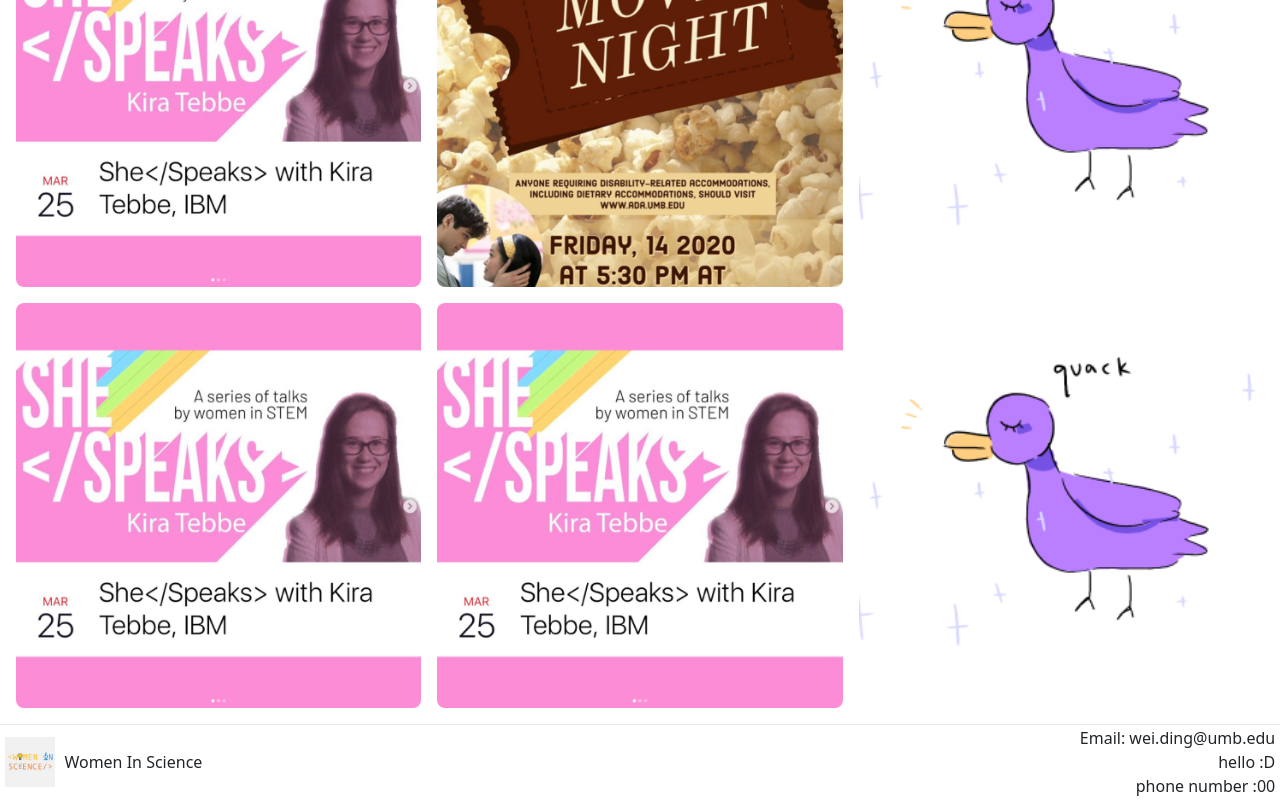
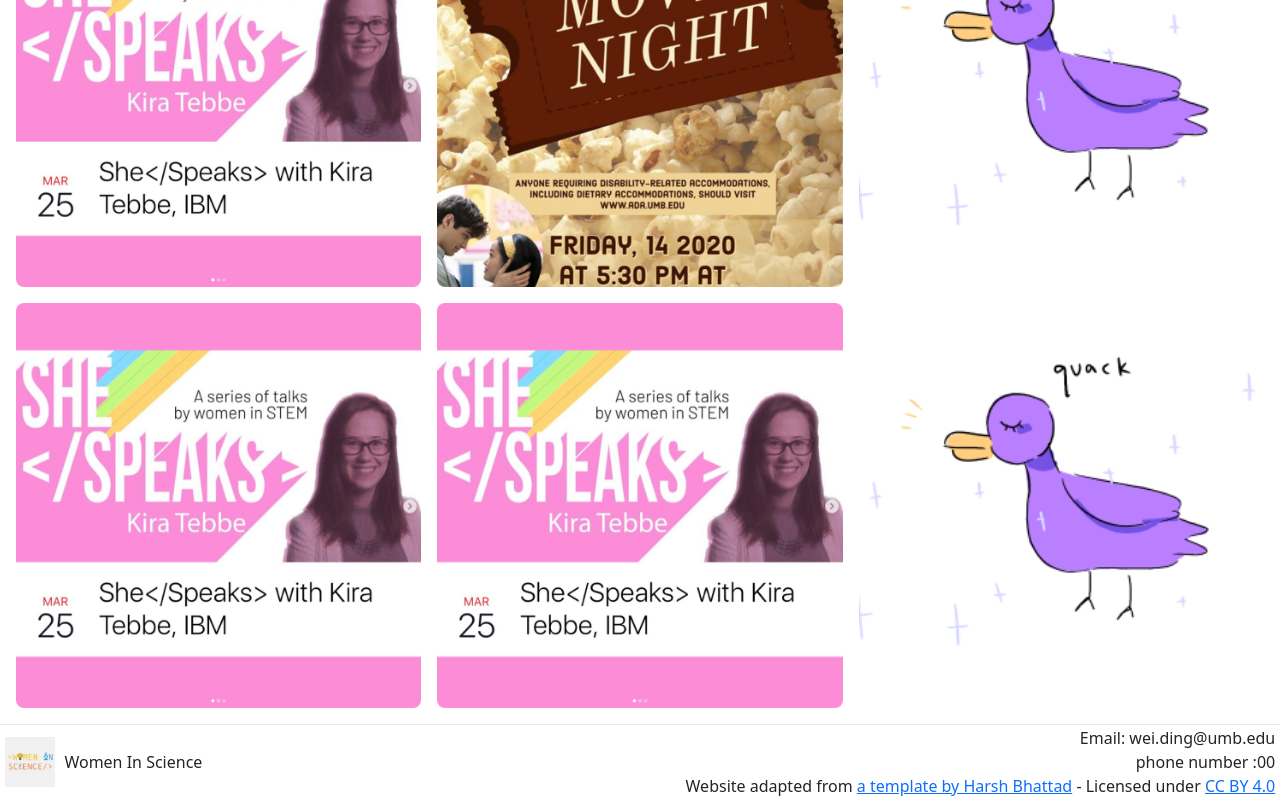
Before and after one commit to JoleyLeung/wins, a React (Vite) app: page /#/gallery in a window 1280 px wide. Shown: the part 289-1089 px from the top of the page. Built offline with nearby package versions, Linux system fonts and the light colour scheme.

Commit message:
Gave credit to template

```diff
--- a/src/components/Footer.tsx
+++ b/src/components/Footer.tsx
@@ -22,9 +22,15 @@
           <span className="text-end">
             Email: wei.ding@umb.edu
             <br />
-            hello :D
+            phone number :00
             <br />
-            phone number :00
+            Website adapted from{" "}
+            <a href="https://www.figma.com/community/file/1337059051646144807">
+              a template by Harsh Bhattad
+            </a>{" "}
+            - Licensed under{" "}
+            <a href="https://creativecommons.org/licenses/by/4.0/">CC BY 4.0</a>
+            <br />
           </span>
         </div>
       </div>
```
